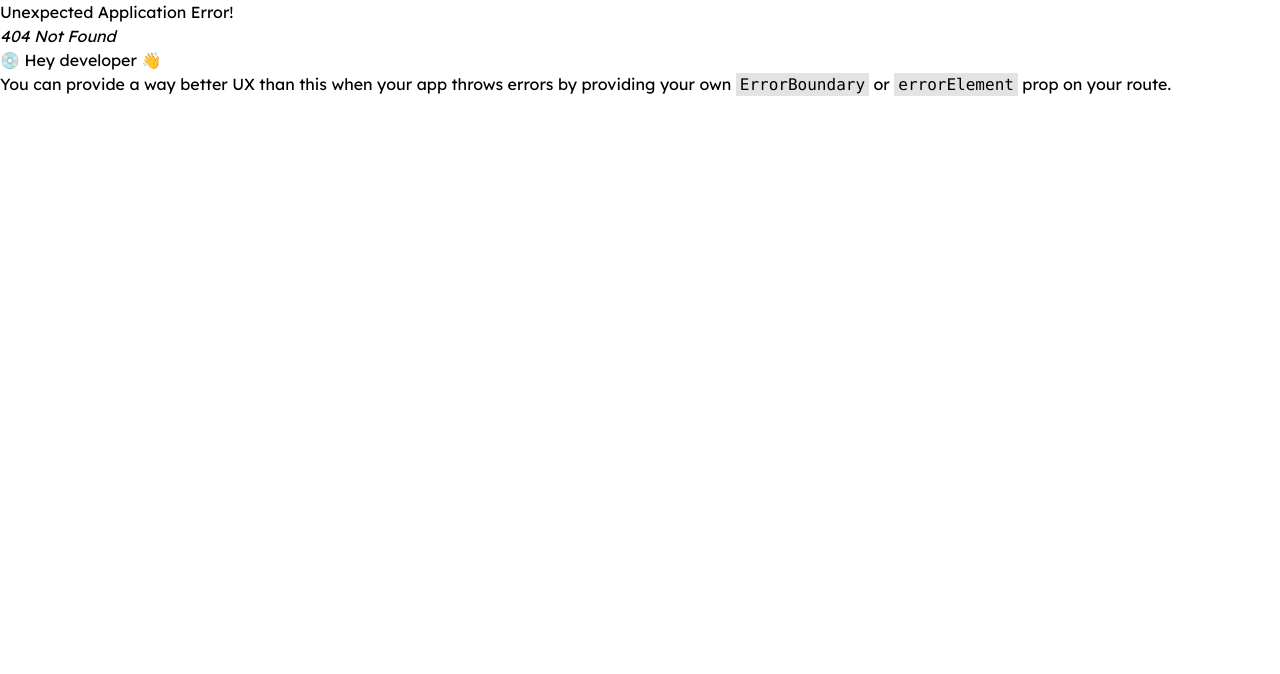
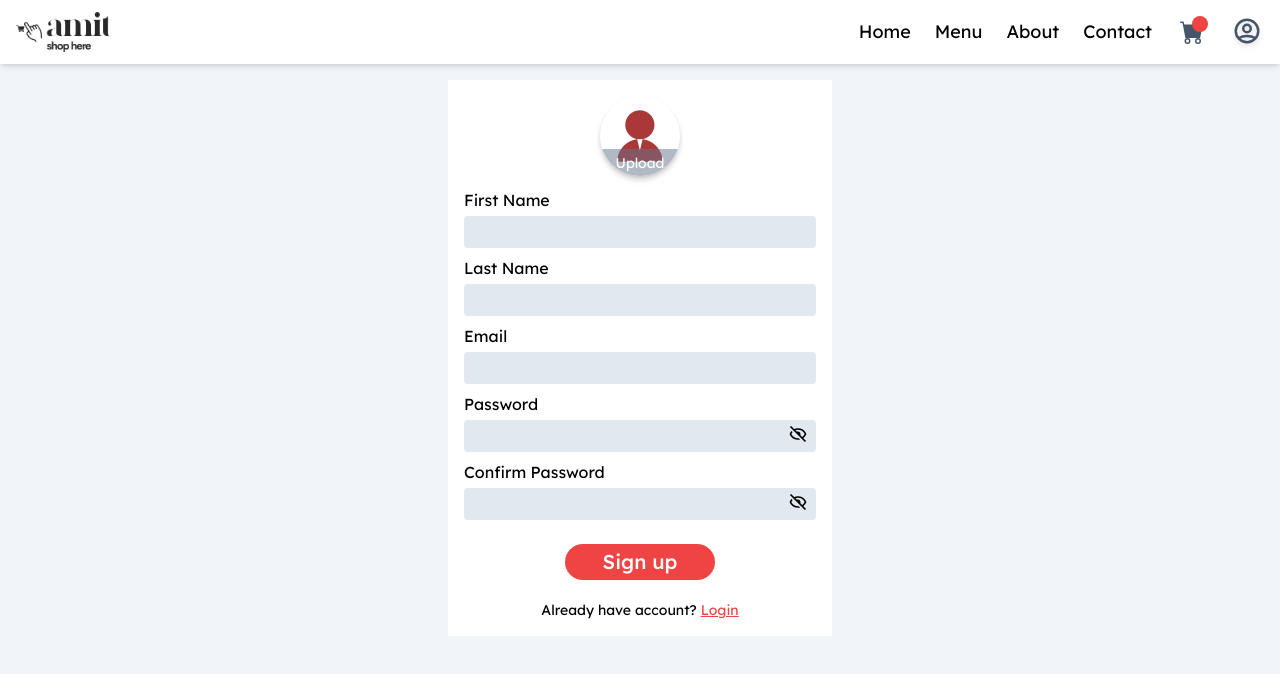
Before and after one commit to KhangTGR/mern-pratice, a React (Vite) app in the folder frontend/: page /signup in a window 1280 px wide. Before the commit this address had no page. Shown: the top 674 px of the page. Built offline with nearby package versions, Linux system fonts and the light colour scheme.

Commit message:
Finish Signup and Login pages

```diff
--- a/frontend/src/components/Header.jsx
+++ b/frontend/src/components/Header.jsx
@@ -12,6 +12,7 @@ import { BsCartFill } from "react-icons/bs"
 import { useState } from 'react';
 
 const Header = () => {
+    // Show Menu function
     const [showMenu, setShowMenu] = useState(false);
     const handleShowMenu = () => {
         setShowMenu(preve => !preve);
@@ -48,9 +49,9 @@ const Header = () => {
                             <HiOutlineUserCircle></HiOutlineUserCircle>
                         </div>
                         {
-                            showMenu && <div className='absolute right-2 bg-white py-2  shadow drop-shadow-md flex flex-col min-w-[120px] text-center'>
-                                <p className='whitespace-nowrap cursor-pointer px-2'>New Product</p>
-                                <p className='whitespace-nowrap cursor-pointer px-2'>Login</p>
+                            showMenu && <div className='absolute right-2 bg-white  shadow drop-shadow-md flex flex-col min-w-[120px] text-center'>
+                                <Link to={"newproduct"} className='whitespace-nowrap cursor-pointer py-1 px-2 hover:bg-slate-100'>New Product</Link>
+                                <Link to={"login"} className='whitespace-nowrap cursor-pointer py-1 px-2 hover:bg-slate-100'>Login</Link>
                             </div>
                         }
 
--- a/frontend/src/main.jsx
+++ b/frontend/src/main.jsx
@@ -11,6 +11,9 @@ import Home from './pages/Home.jsx'
 import Menu from './pages/Menu.jsx'
 import About from './pages/About.jsx'
 import Contact from './pages/Contact.jsx'
+import Newproduct from './pages/Newproduct.jsx'
+import Login from './pages/Login.jsx'
+import Signup from './pages/Signup.jsx'
 
 const router = createBrowserRouter(
   createRoutesFromElements(
@@ -19,6 +22,9 @@ const router = createBrowserRouter(
       <Route path='menu' element={<Menu />} />
       <Route path='about' element={<About />} />
       <Route path='contact' element={<Contact />} />
+      <Route path='newproduct' element={<Newproduct />} />
+      <Route path='login' element={<Login />} />
+      <Route path='signup' element={<Signup />} />
     </Route>
   )
 )
--- a/frontend/src/pages/About.jsx
+++ b/frontend/src/pages/About.jsx
@@ -1,7 +1,7 @@
 const About = () => {
     return (
         <div>
-
+            About
         </div>
     );
 };
--- a/frontend/src/pages/Contact.jsx
+++ b/frontend/src/pages/Contact.jsx
@@ -1,7 +1,7 @@
 const Contact = () => {
     return (
         <div>
-
+            Contact
         </div>
     );
 };
--- a/frontend/src/pages/Home.jsx
+++ b/frontend/src/pages/Home.jsx
@@ -1,7 +1,7 @@
 const Home = () => {
     return (
         <div>
-
+            Home
         </div>
     );
 };
--- /dev/null
+++ b/frontend/src/pages/Login.jsx
@@ -0,0 +1,81 @@
+// Images and gifs imports
+import loginSignupImage from '../assets/login-animation.gif';
+
+// React Icons imports
+import { BiShow, BiHide } from "react-icons/bi"
+
+// React imports
+import { useState } from 'react';
+
+// React Router Dom imports
+import { Link, useNavigate } from 'react-router-dom';
+
+const Login = () => {
+    // navigate
+    const navigate = useNavigate();
+
+    // Show Password function
+    const [showPassword, setShowPassword] = useState(false);
+    const handleShowPassword = () => {
+        setShowPassword(preve => !preve);
+    }
+
+    // Data
+    const [data, setData] = useState({
+        email: '',
+        password: '',
+    });
+    console.log(data);
+
+    // On Change function
+    const handleOnChange = (e) => {
+        const { name, value } = e.target;
+        setData((preve) => {
+            return {
+                ...preve,
+                [name]: value,
+            };
+        });
+    }
+
+    // Submit function
+    const handleSubmit = (e) => {
+        e.preventDefault();
+        const { email, password } = data
+        if (email && password) {
+            alert("Successful");
+            navigate("/")
+        } else {
+            alert("Please enter other required fields");
+        }
+    }
+
+    return (
+        <div className="p-3 md:p-4">
+            <div className="w-full max-w-sm bg-white m-auto flex  flex-col p-4">
+                {/* <h1 className='text-center text-2xl font-bold'>Sign up</h1> */}
+                <div className="w-20 h-20 overflow-hidden rounded-full drop-shadow-md shadow-md m-auto relative">
+                    <img src={loginSignupImage} alt="" className="w-full h-full" />
+                </div>
+
+                <form onSubmit={handleSubmit} action="" className="w-full py-3 flex flex-col">
+                    <label htmlFor="email">Email</label>
+                    <input type={"email"} value={data.email} onChange={handleOnChange} id="email" name="email" className="mt-1 mb-2 w-full bg-slate-200 px-2 py-1 rounded focus-within:outline-green-300" />
+
+                    <label htmlFor="password">Password</label>
+                    <div className='flex px-2 py-1 bg-slate-200 rounded mt-1 mb-2 focus-within:outline focus-within:outline-green-300'>
+                        <input type={showPassword ? "text" : "password"} value={data.password} onChange={handleOnChange} id="password" name="password" className="w-full bg-slate-200 border-none outline-none" />
+                        <span onClick={handleShowPassword} className='flex text-xl cursor-pointer'>{showPassword ? <BiShow /> : <BiHide />}</span>
+                    </div>
+
+                    <button className="w-full max-w-[150px] m-auto bg-red-500 hover:bg-red-600 cursor-pointer text-white text-xl font-medium text-center py-1 rounded-full mt-4">Login</button>
+                </form>
+                <p className="text-center text-sm mt-2">Not having any account? {" "}
+                    <Link to={"/signup"} className="text-red-500 underline">Sign Up</Link>
+                </p>
+            </div>
+        </div>
+    );
+};
+
+export default Login;
--- a/frontend/src/pages/Menu.jsx
+++ b/frontend/src/pages/Menu.jsx
@@ -1,7 +1,7 @@
 const Menu = () => {
     return (
         <div>
-
+            Menu
         </div>
     );
 };
--- /dev/null
+++ b/frontend/src/pages/Newproduct.jsx
@@ -0,0 +1,9 @@
+const Newproduct = () => {
+    return (
+        <div>
+            Newproduct
+        </div>
+    );
+};
+
+export default Newproduct;
--- /dev/null
+++ b/frontend/src/pages/Signup.jsx
@@ -0,0 +1,128 @@
+// Images and gifs imports
+import loginSignupImage from '../assets/login-animation.gif';
+
+// React Icons imports
+import { BiShow, BiHide } from "react-icons/bi"
+
+// React imports
+import { useState } from 'react';
+
+// React Router Dom imports
+import { Link, useNavigate } from 'react-router-dom';
+
+// Utility imports
+import { imageToBase64 } from '../utils/imageToBase64';
+
+const Signup = () => {
+    // navigate
+    const navigate = useNavigate();
+
+    // Show Password function
+    const [showPassword, setShowPassword] = useState(false);
+    const handleShowPassword = () => {
+        setShowPassword(preve => !preve);
+    }
+
+    // Show Confirm Password function
+    const [showConfirmPassword, setShowConfirmPassword] = useState(false);
+    const handleShowConfirmPassword = () => {
+        setShowConfirmPassword(preve => !preve);
+    }
+
+    // Data
+    const [data, setData] = useState({
+        firstName: '',
+        lastName: '',
+        email: '',
+        password: '',
+        confirmPassword: '',
+        image: "",
+    });
+    console.log(data);
+
+    // On Change function
+    const handleOnChange = (e) => {
+        const { name, value } = e.target;
+        setData((preve) => {
+            return {
+                ...preve,
+                [name]: value,
+            };
+        });
+    }
+
+    // Upload Profile Image function
+    const handleUploadProfileImage = async (e) => {
+        const data = await imageToBase64(e.target.files[0])
+        setData((preve) => {
+            return {
+                ...preve,
+                image: data,
+            };
+        });
+    }
+
+    // Submit function
+    const handleSubmit = (e) => {
+        e.preventDefault();
+        const { firstName, email, password, confirmPassword } = data
+        if (firstName && email && password && confirmPassword) {
+            if (password === confirmPassword) {
+                alert("Successful");
+                navigate("/login");
+            } else {
+                alert("Password and Confirm Password do not match");
+            }
+        } else {
+            alert("Please enter other required fields");
+        }
+    }
+
+    return (
+        <div className="p-3 md:p-4">
+            <div className="w-full max-w-sm bg-white m-auto flex  flex-col p-4">
+                {/* <h1 className='text-center text-2xl font-bold'>Sign up</h1> */}
+                <div className="w-20 h-20 overflow-hidden rounded-full drop-shadow-md shadow-md m-auto relative">
+                    <img src={data.image ? data.image : loginSignupImage} alt="" className="w-full h-full" />
+
+                    <label htmlFor="profileImage">
+                        <div className='absolute bottom-0 h-1/3 bg-slate-500 bg-opacity-50 w-full text-center cursor-pointer'>
+                            <p className='text-sm p-1 text-white'>Upload</p>
+                        </div>
+                        <input type={"file"} onChange={handleUploadProfileImage} id="profileImage" accept="image/*" className="hidden" />
+                    </label>
+                </div>
+
+                <form onSubmit={handleSubmit} action="" className="w-full py-3 flex flex-col">
+                    <label htmlFor="firstName">First Name</label>
+                    <input type={"text"} value={data.firstName} onChange={handleOnChange} id="firstName" name="firstName" className="mt-1 mb-2 w-full bg-slate-200 px-2 py-1 rounded focus-within:outline-green-300" />
+
+                    <label htmlFor="lastName">Last Name</label>
+                    <input type={"text"} value={data.lastName} onChange={handleOnChange} id="lastName" name="lastName" className="mt-1 mb-2 w-full bg-slate-200 px-2 py-1 rounded focus-within:outline-green-300" />
+
+                    <label htmlFor="email">Email</label>
+                    <input type={"email"} value={data.email} onChange={handleOnChange} id="email" name="email" className="mt-1 mb-2 w-full bg-slate-200 px-2 py-1 rounded focus-within:outline-green-300" />
+
+                    <label htmlFor="password">Password</label>
+                    <div className='flex px-2 py-1 bg-slate-200 rounded mt-1 mb-2 focus-within:outline focus-within:outline-green-300'>
+                        <input type={showPassword ? "text" : "password"} value={data.password} onChange={handleOnChange} id="password" name="password" className="w-full bg-slate-200 border-none outline-none" />
+                        <span onClick={handleShowPassword} className='flex text-xl cursor-pointer'>{showPassword ? <BiShow /> : <BiHide />}</span>
+                    </div>
+
+                    <label htmlFor="confirmPassword">Confirm Password</label>
+                    <div className='flex px-2 py-1 bg-slate-200 rounded mt-1 mb-2 focus-within:outline focus-within:outline-green-300'>
+                        <input type={showConfirmPassword ? "text" : "password"} value={data.confirmPassword} onChange={handleOnChange} id="confirmPassword" name="confirmPassword" className="w-full bg-slate-200 border-none outline-none" />
+                        <span onClick={handleShowConfirmPassword} className='flex text-xl cursor-pointer'>{showConfirmPassword ? <BiShow /> : <BiHide />}</span>
+                    </div>
+
+                    <button className="w-full max-w-[150px] m-auto bg-red-500 hover:bg-red-600 cursor-pointer text-white text-xl font-medium text-center py-1 rounded-full mt-4">Sign up</button>
+                </form>
+                <p className="text-center text-sm mt-2">Already have account? {" "}
+                    <Link to={"/login"} className="text-red-500 underline">Login</Link>
+                </p>
+            </div>
+        </div>
+    );
+};
+
+export default Signup;
--- /dev/null
+++ b/frontend/src/utils/imageToBase64.js
@@ -0,0 +1,13 @@
+async function imageToBase64(file) {
+  const reader = new FileReader();
+  reader.readAsDataURL(file);
+
+  const data = new Promise((resolve, reject) => {
+    reader.onload = () => resolve(reader.result);
+    reader.onerror = (err) => reject(err);
+  });
+
+  return data;
+}
+
+export { imageToBase64 };
```
